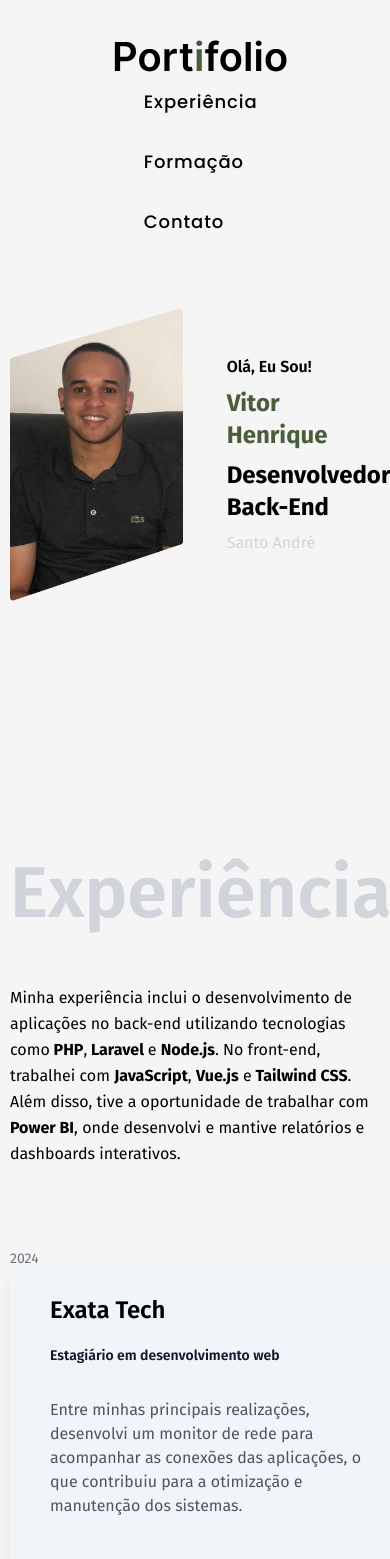
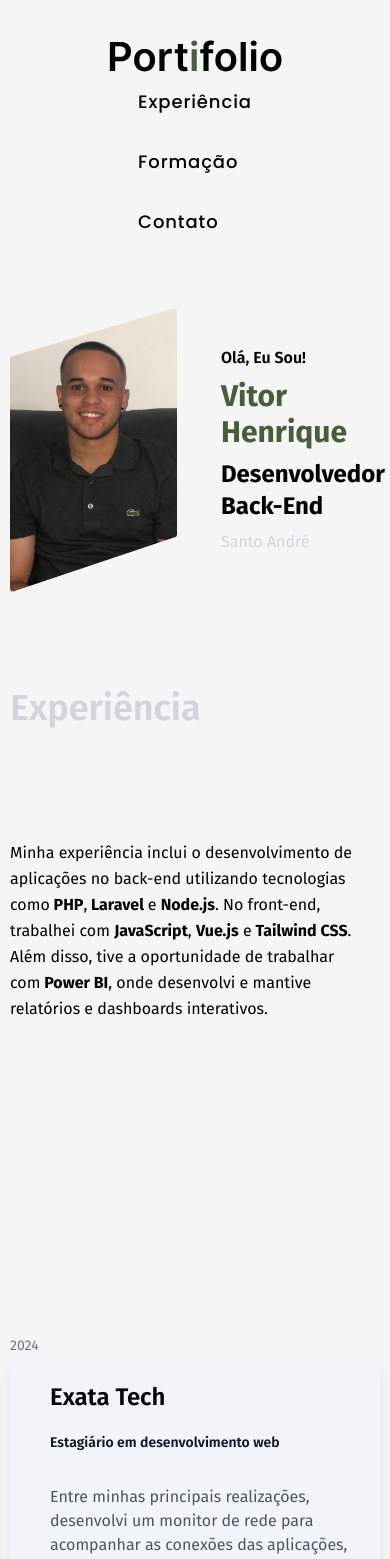
Before and after one commit to VitorHSilver/Portfolio, a React (Create React App) app: page / in a window 390 px wide. Shown: the top 1559 px of the page. Built offline with nearby package versions, Linux system fonts and the light colour scheme.

Commit message:
Refactor layout and styles in Experience and Introduction components

```diff
--- a/src/App.css
+++ b/src/App.css
@@ -7,6 +7,7 @@ body {
   margin: 0 auto;
   display: grid;
   padding-left: 10px;
+  padding-right: 10px;
 }
 ul{
   font-family: 'Poppins', sans-serif;
--- a/src/Experience.js
+++ b/src/Experience.js
@@ -3,13 +3,13 @@ function Experience() {
           <section
                aria-label="#experiencia"
                id="#experiencia"
-               className="grid-cols-custom-layout mt-64 relative mb-40 "
+               className="grid-cols-custom-layout mt-64 max-smartphone:mt-24  relative mb-40  max-smallscreen:mt-24  "
           >
-               <h2 className="text-9xl font-semibold text-gray-300 mb-56 max-sm:text-7xl max-smallscreen:text-5xl">
+               <h2 className="text-9xl font-semibold text-gray-300 mb-56 max-smallscreen:mb-[30rem] max-md:text-8xl max-sm:text-7xl max-smartphone:text-4xl max-smallscreen:text-2xl ">
                     Experiência
                </h2>
-               <div className="w-1/2 flex text-right mb-60 absolute right-4 top-40 max-md:w-full max-md:text-left max-md:pl-4 max-sm:w-full max-sm:top-32 ">
-                    <p className="leading-relaxed max-w-prose relative mb-4">
+               <div className="w-1/2 flex text-right mb-60  absolute right-4 top-40 max-md:w-full max-md:text-left max-md:pl-4 max-sm:w-full max-sm:top-32 max">
+                    <p className="leading-relaxed max-w-prose relative mb-4 mt-6 max-smallscreen:text-sm max-smallscreen:leading-relaxed ">
                          Minha experiência inclui o desenvolvimento de aplicações no back-end utilizando tecnologias
                          como
                          <strong> PHP</strong>,<strong> Laravel </strong> e <strong>Node.js</strong>. No front-end,
@@ -18,18 +18,18 @@ function Experience() {
                          <strong> Power BI</strong>, onde desenvolvi e mantive relatórios e dashboards interativos.
                     </p>
                </div>
-               <span className="inline-block mt-8 text-sm text-gray-500 max-smartphone:mt-24">2024</span>
-               <div className="bg-slate-100 grid grid-cols-2 p-6 shadow-lg max-lg:w-full mr-1 absolute max-md:w-full pl-10 max-smartphone:grid-cols-1 max-md:gap-4 ">
+               <span className="inline-block mt-8 text-sm text-gray-500  max-smartphone:mt-96 max-smartphone:mt">2024</span>
+               <div className="bg-slate-100 max-smallscreen:bg-transparent max-smallscreen:shadow-none grid grid-cols-2 p-6 shadow-lg max-lg:w-full mr-1 absolute max-md:w-full pl-10 max-smartphone:grid-cols-1 max-md:gap-4 ">
                     <h3 className="text-2xl font-semibold">Exata Tech</h3>
                     <span className="block text-sm font-semibold text-gray-900 mb-4 mt-1">
                          Estagiário em desenvolvimento web
                     </span>
-                    <p className="text-gray-600 mb-4 ">
+                    <p className="text-gray-600 mb-4 max-smallscreen:text-sm max-smallscreen:leading-relaxed  ">
                          Entre minhas principais realizações, desenvolvi um monitor de rede para acompanhar as conexões
                          das aplicações, o que contribuiu para a otimização e manutenção dos sistemas.
                     </p>
 
-                    <ul id="thumb-grid" className="grid grid-cols-3 justify-items-center gap-2 shadow-md  text-sm text-gray-900 bg-slate-200/40 max-smartphone:shadow-none max-smartphone:bg-transparent p-3 rounded  ">
+                    <ul id="thumb-grid" className="grid grid-cols-3 justify-items-center gap-2 shadow-md  text-sm text-gray-900 bg-slate-200/40 max-smartphone:shadow-none max-smartphone:bg-transparent p-3 rounded max-smallscreen:text-xs  ">
                          <li className="bg-gray-300/50 text-black  py-1 w-28 rounded-md text-center max-smartphone:bg-transparent">HTML/CSS</li>
                          <li className="bg-gray-300/50 text-black  py-1 w-28 rounded-md text-center max-smartphone:bg-transparent">JavaScript</li>
                          <li className="bg-gray-300/50 text-black  py-1 w-28 rounded-md text-center max-smartphone:bg-transparent">Vue.js</li>
--- a/src/Introduction.js
+++ b/src/Introduction.js
@@ -5,15 +5,15 @@ function Introduction() {
           <>
                <main class=" grid grid-cols-custom-layout max-[800px]:grid-cols-2 items-center justify-stretch max-[250px]:grid-cols-1 max-md:gap-x-9">
                     <img src={vitor} alt="Vitor" className="w-64 max-smallscreen:hidden max-[250px]:hidden" />
-                    <div className="flex flex-col  gap-2  leading-3  max-smartphone:p-2 min-[400px]:pl-2   ">
-                         <p className="text-base font-semibold lg:text-lg md:text-sm sm:text-2x1 ">Olá, Eu Sou!</p>
-                         <h1 className="text-4xl sm:text-6xl md:text-7xl lg:text-8xl text-crocoGreen font-bold max-smartphone:text-2xl max-smallscreen:text-1xl ">
+                    <div className="flex flex-col  gap-2  leading-3  max-smartphone:p-2 min-[400px]:pl-2">
+                         <p className="text-base font-semibold lg:text-lg md:text-sm sm:text-2x1 max-smallscreen:text-xs ">Olá, Eu Sou!</p>
+                         <h1 className="text-4xl sm:text-6xl md:text-7xl lg:text-8xl text-crocoGreen font-bold max-smartphone:text-3xl max-smallscreen:text-xl">
                               Vitor Henrique
                          </h1>
-                         <h1 className="font-bold text-3xl sm:text-3xl md:text-5xl lg:text-6xl max-smartphone:text-2xl">
+                         <h1 className="font-bold text-3xl sm:text-3xl md:text-5xl lg:text-6xl max-smartphone:text-2xl max-smallscreen:text-xl">
                               Desenvolvedor<br></br>Back-End
                          </h1>
-                         <p className="text-gray-300 text-lg max-smallscreen:text-sm max-smartphone:text-base lg:text-xl">
+                         <p className="text-gray-300 text-lg max-smallscreen:text-xs max-smartphone:text-base lg:text-xl ">
                               Santo André
                          </p>
                     </div>
```
